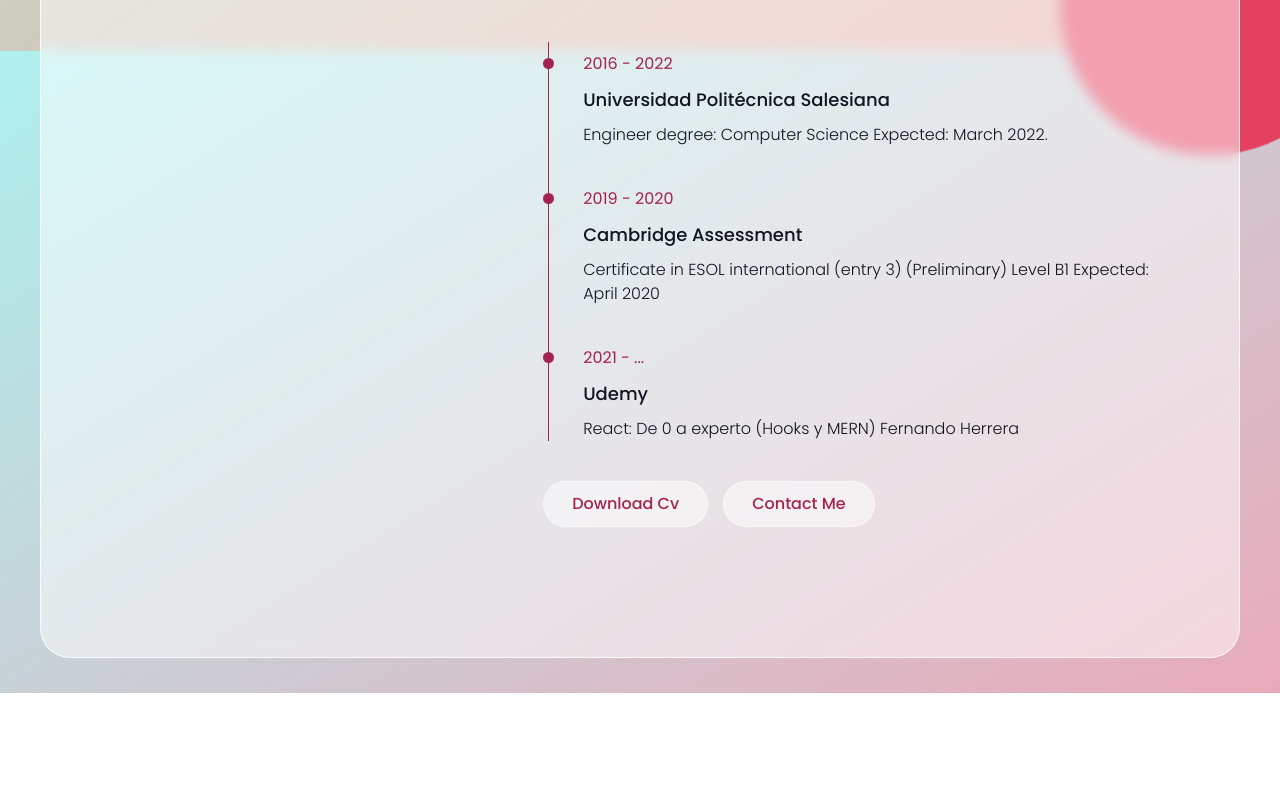
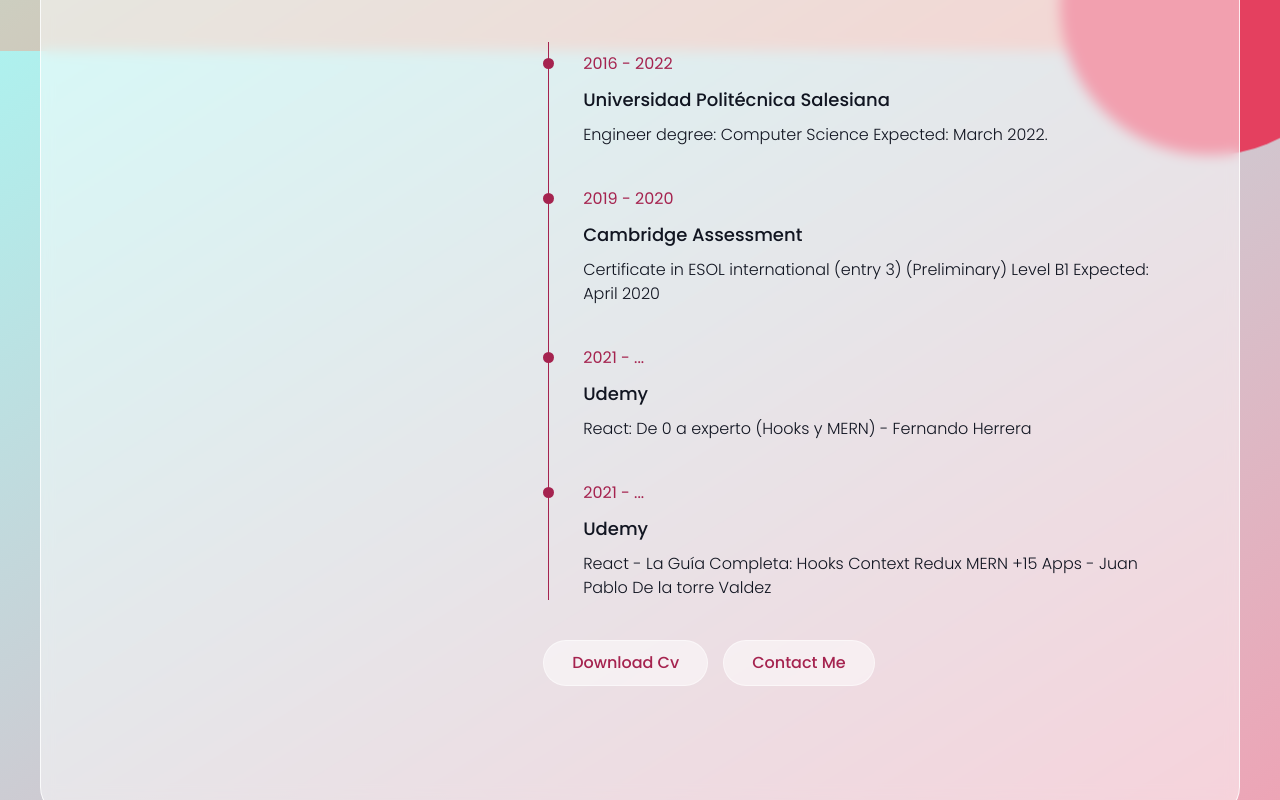
Before and after one commit to bimbaquingoch/portFolio, a React (Create React App) app: page /about in a window 1280 px wide. Shown: the part 749-1549 px from the top of the page. Before the commit the page ends 1442 px from the top, so only its background shows below. Built offline with nearby package versions, Linux system fonts and the light colour scheme.

Commit message:
curso react

```diff
--- a/src/components/about/About.js
+++ b/src/components/about/About.js
@@ -42,7 +42,13 @@ const Education = () =>
         <div className="timeline-item">
           <span className="date">2021 - ...</span>
           <h4>Udemy</h4>
-          <p>React: De 0 a experto (Hooks y MERN) Fernando Herrera</p>
+          <p>React: De 0 a experto (Hooks y MERN) - Fernando Herrera</p>
+        </div>
+
+        <div className="timeline-item">
+          <span className="date">2021 - ...</span>
+          <h4>Udemy</h4>
+          <p>React - La Guía Completa: Hooks Context Redux MERN +15 Apps - Juan Pablo De la torre Valdez</p>
         </div>
       </div>
     </div>
```
